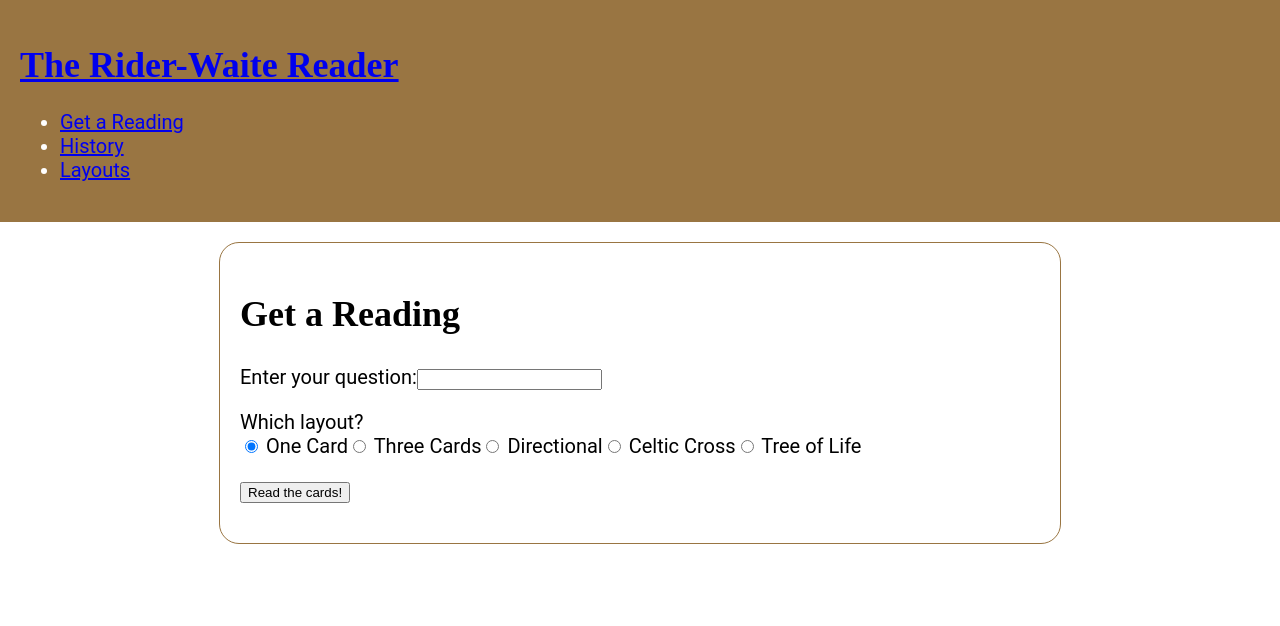
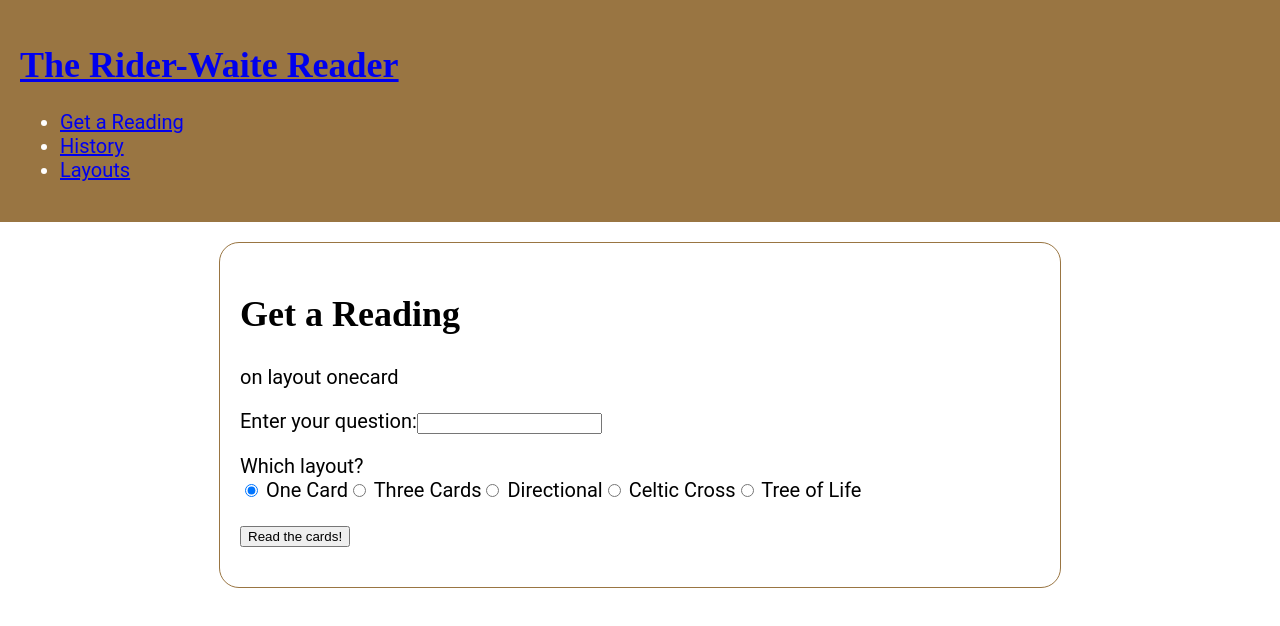
Before and after one commit to wicker/Rider-Waite-Reader, a React (Create React App) app in the folder rider-waite-reader/: page / in a window 1280 px wide. Shown: the top 626 px of the page. Built offline with nearby package versions, Linux system fonts and the light colour scheme.

Commit message:
Link form and state.

```diff
--- a/rider-waite-reader/src/App.js
+++ b/rider-waite-reader/src/App.js
@@ -33,32 +33,65 @@ class NotFound404 extends Component {
   }
 }
 
-class Content extends Component {
+class FormGetAReading extends Component {
+
+  state = {
+    isLoaded: false,
+    question: '',
+    layout: 'onecard',
+    date: '2018-06-03',
+    getReading: false
+  }
+
+  constructor() {
+    super()
+    this.handleChange = this.handleChange.bind(this);
+    this.handleSubmit = this.handleSubmit.bind(this);
+  }
+
+  handleChange(event) {
+    const target = event.target;
+    const value = target.type === 'checkbox' ? target.checked : target.value;
+    const name = target.name;
+
+    this.setState({[name]: value});
+  }
+
+  handleSubmit(event) {
+    event.preventDefault();
+    this.setState({getReading: true})
+  }
 
   render() {
     return (
-            <div>
+      <div>
 				<section className="reading">
 					<h1>Get a Reading</h1>
-					<form>
+          <div>{this.state.question} on layout {this.state.layout}</div>
+					<form onSubmit={this.handleSubmit}>
 						<p>
 							Enter your question:
-							<input type="text" />
+							<input type="text" name="question" onChange={this.handleChange}/>
 						</p>
 						<p>
 							Which layout?<br />
-							<input type="radio" name="layout" value="one" checked /> One Card
-							<input type="radio" name="layout" value="three" /> Three Cards
-							<input type="radio" name="layout" value="directional" /> Directional
-							<input type="radio" name="layout" value="celticcross" /> Celtic Cross
-							<input type="radio" name="layout" value="treeoflife" /> Tree of Life
+							<input type="radio" name="layout" value="onecard"
+                defaultChecked onChange={this.handleChange}/> One Card
+							<input type="radio" name="layout" value="threecard"
+                onChange={this.handleChange}/> Three Cards
+							<input type="radio" name="layout" value="directional"
+                onChange={this.handleChange}/> Directional
+							<input type="radio" name="layout" value="celticcross"
+                onChange={this.handleChange}/> Celtic Cross
+							<input type="radio" name="layout" value="treeoflife"
+                onChange={this.handleChange}/> Tree of Life
 						</p>
 						<p>
 							<input type="submit" value="Read the cards!" />
 						</p>
 					</form>
 				</section>
-            </div>
+      </div>
 
     )
   }
@@ -387,7 +420,7 @@ class App extends Component {
           <Route exact path='/' render={({ history }) => (
             <div>
               <Header />
-              <Content />
+              <FormGetAReading />
             </div>          )}/>
           <Route exact path='/layouts' render={({ history }) => (
             <div>
```
